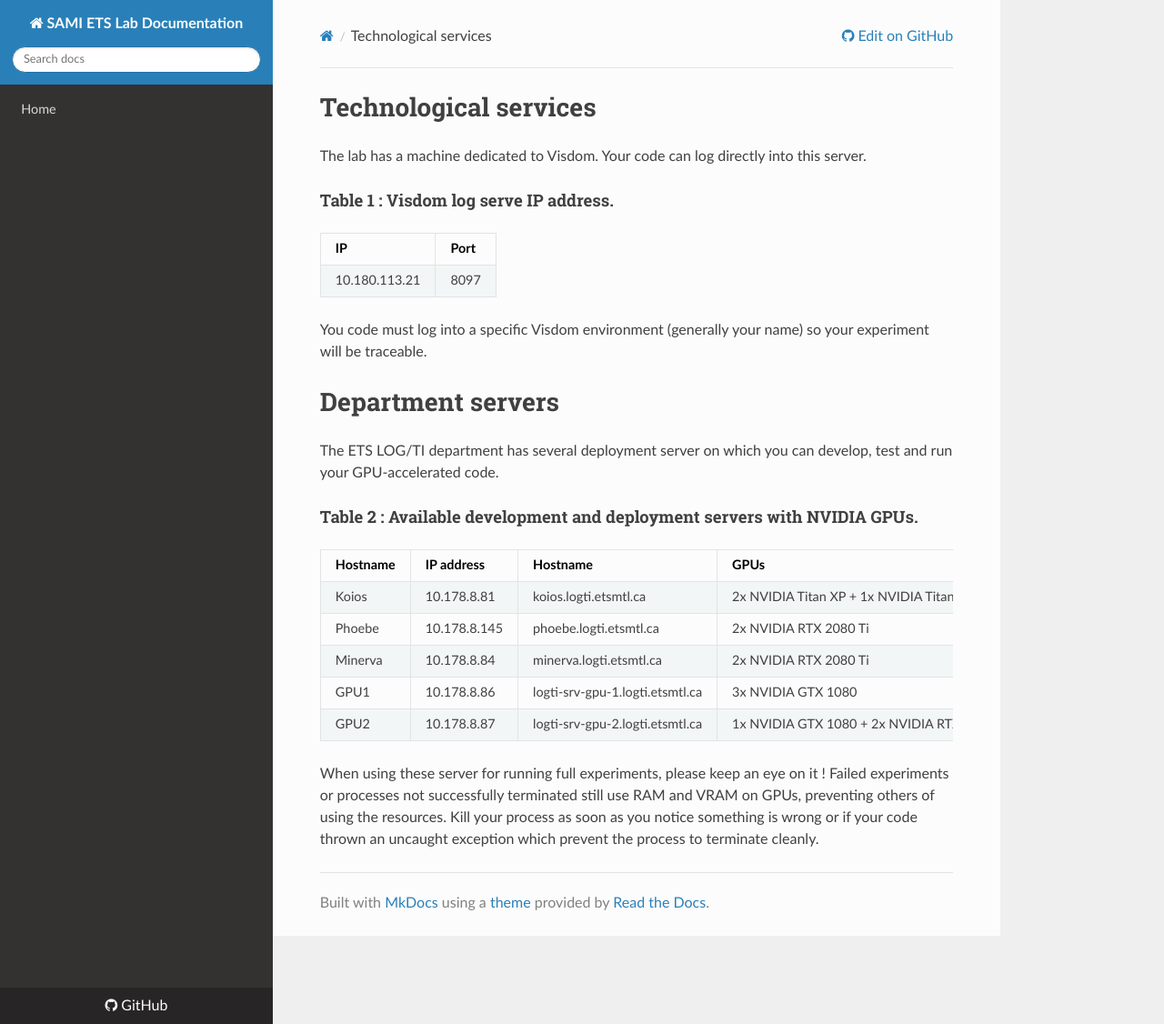
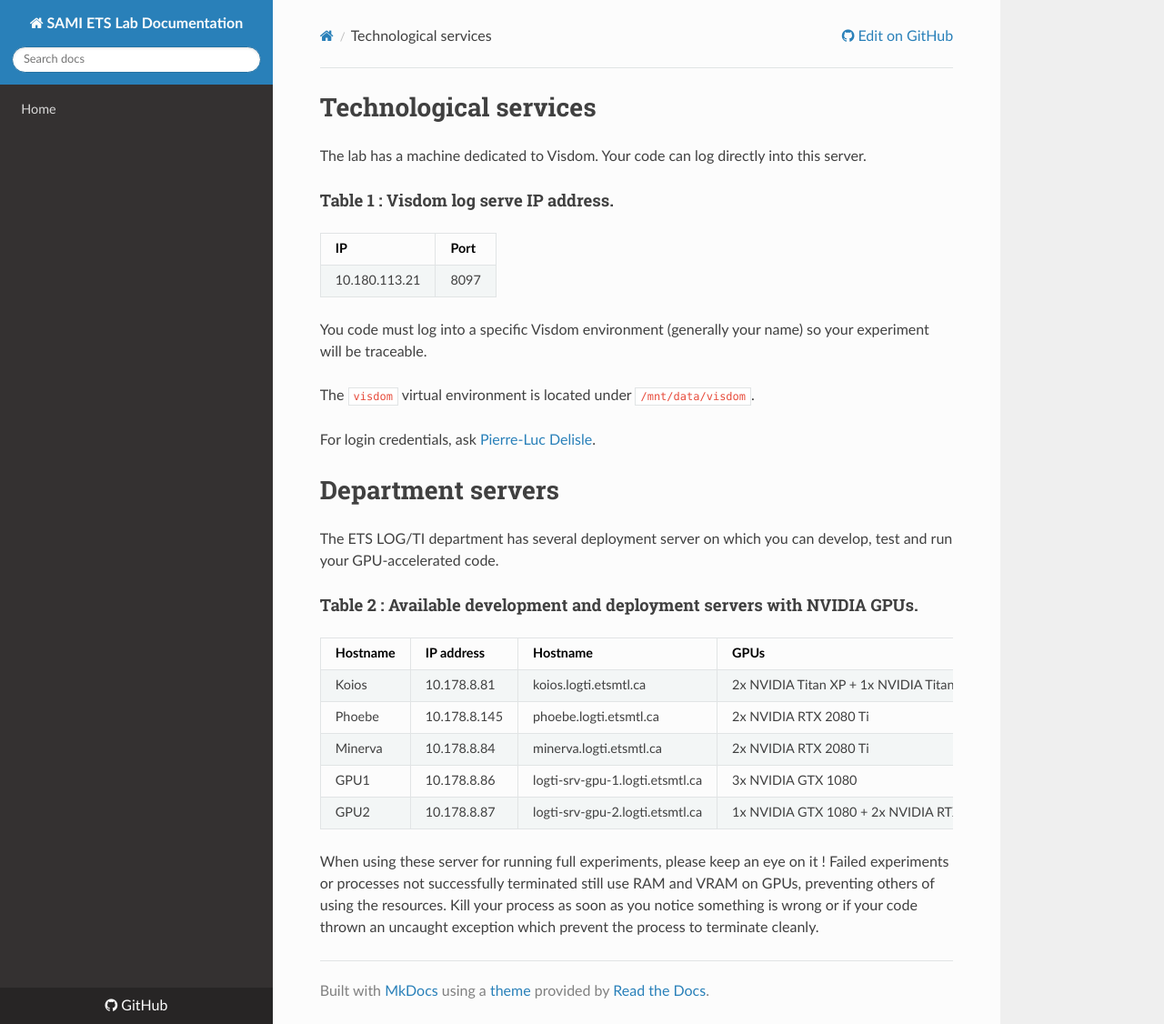
Before and after one commit to sami-ets/Documentation, an MkDocs documentation site: the page built from docs/general/services.md, in a window 1280 px wide and 1126 px high. Shown: the whole window at 91% size. Built offline with MkDocs 1.6.1, drawn with Linux system fonts in a browser that asks for light colours; nearby versions of some CDN libraries; old or Windows-style settings are respelled for this version of MkDocs.

Commit message:
+ Added info on how to look for visdom on the visdom logging server.

```diff
--- a/docs/general/services.md
+++ b/docs/general/services.md
@@ -9,6 +9,10 @@ The lab has a machine dedicated to Visdom. Your code can log directly into this
 | 10.180.113.21 | 8097      |
 
 You code must log into a specific Visdom environment (generally your name) so your experiment will be traceable.
+
+The `visdom` virtual environment is located under `/mnt/data/visdom`.
+
+For login credentials, ask [Pierre-Luc Delisle](mailto:pierre-luc.delisle.1@ens.etsmtl.ca).
 
 
 # Department servers
```
Also changed, not shown: docs/index.md (+2 -0 lines).
